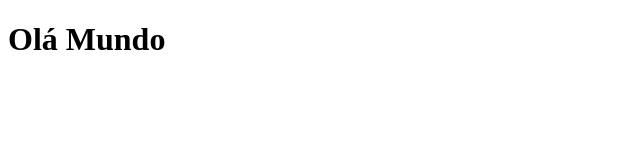
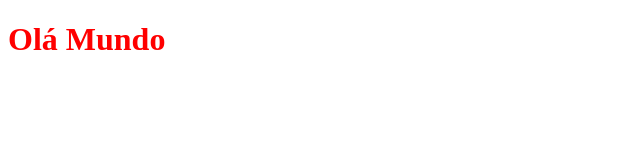
Before and after one commit to Sartori07/landing-startup, a plain HTML site: page index.html in a window 1280 px wide. Shown: the whole page, without its empty margins (0-640 px from the left). Drawn offline with Linux system fonts and the light colour scheme.

Commit message:
css setup

```diff
--- a/index.html
+++ b/index.html
@@ -5,6 +5,7 @@
     <meta http-equiv="X-UA-Compatible" content="IE=edge">
     <meta name="viewport" content="width=device-width, initial-scale=1.0">
     <title>Document</title>
+    <link rel="stylesheet" href="./src/style.css">
 </head>
 <body>
     <h1>Olá Mundo</h1>
--- /dev/null
+++ b/src/style.css
@@ -0,0 +1,3 @@
+h1 {
+    color: red;
+}
```
